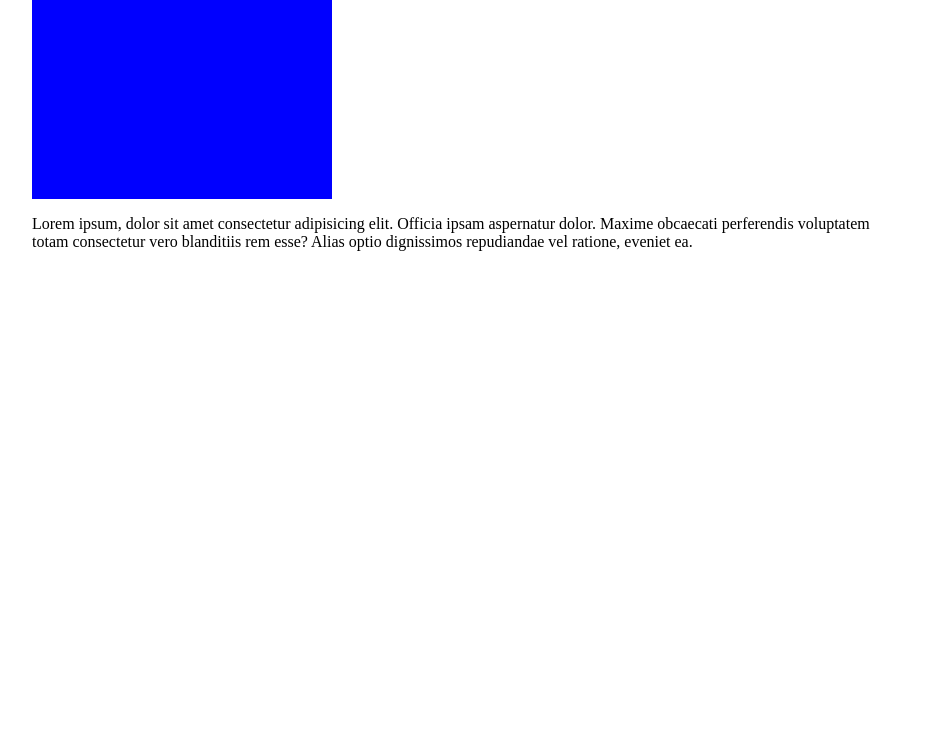
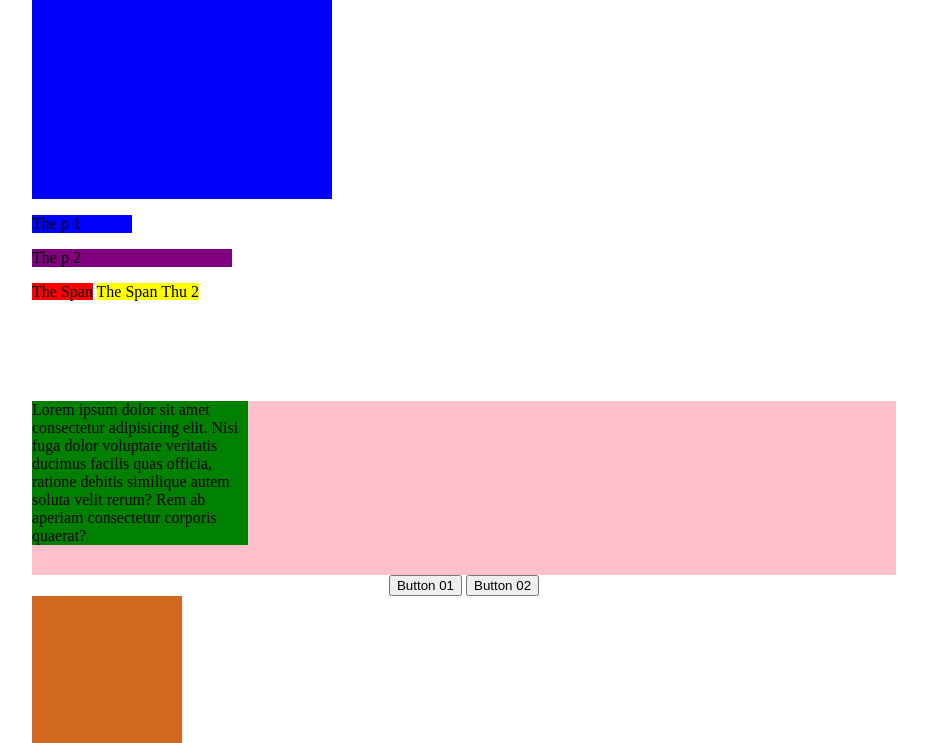
Before and after one commit to luctc-dev/FrontT02-092020, a PHP site: page /Buoi02/index.html in a window 1280 px wide. Shown: the part 489-1232 px from the top of the page, without its empty margins (176-1103 px from the left). Before the commit the page ends 740 px from the top, so only its background shows below. Run offline with PHP 8.4, Linux system fonts and the light colour scheme.

Commit message:
display block va inline block

```diff
--- a/Buoi02/index.html
+++ b/Buoi02/index.html
@@ -5,10 +5,6 @@
   <meta name="viewport" content="width=device-width, initial-scale=1.0">
   <title>Document</title>
   <link rel="stylesheet" href="style.css">
-
-
-
-
 </head>
 <body>
     <div class="container">
@@ -25,7 +21,42 @@
       <div class="parent-2">
 
       </div>
-      <p>Lorem ipsum, dolor sit amet consectetur adipisicing elit. Officia ipsam aspernatur dolor. Maxime obcaecati perferendis voluptatem totam consectetur vero blanditiis rem esse? Alias optio dignissimos repudiandae vel ratione, eveniet ea.</p>
+
+
+      <p style="background-color: blue; width: 100px;">The p 1</p>
+      <p style="background-color: purple; width: 200px;">The p 2</p>
+      <span style="background-color: red; width: 1000px;">The Span</span>
+      <span style="background-color: yellow;">The Span Thu 2</span>
+
+
+      <div class="columns-4">
+        <div class="item">Lorem ipsum dolor sit amet consectetur adipisicing elit. Nisi fuga dolor voluptate veritatis ducimus facilis quas officia, ratione debitis similique autem soluta velit rerum? Rem ab aperiam consectetur corporis quaerat?</div>
+        <!-- <div class="item">Lorem ipsum dolor sit amet consectetur adipisicing elit. Nisi fuga dolor voluptate veritatis ducimus facilis quas officia, ratione debitis similique autem soluta velit rerum? Rem ab aperiam consectetur corporis quaerat?</div>
+        <div class="item">Lorem ipsum dolor sit amet consectetur adipisicing elit. Nisi fuga dolor voluptate veritatis ducimus facilis quas officia, ratione debitis similique autem soluta velit rerum? Rem ab aperiam consectetur corporis quaerat?</div>
+        <div class="item">Lorem ipsum dolor sit amet consectetur adipisicing elit. Nisi fuga dolor voluptate veritatis ducimus facilis quas officia, ratione debitis similique autem soluta velit rerum? Rem ab aperiam consectetur corporis quaerat?</div> -->
+      </div>
+
+      <!-- A B C D -->
+
+      <div style="display: block; text-align: center;">
+        <button style="display: inline-block;">Button 01</button>
+        <button style="display: inline-block;">Button 02</button>
+      </div>
+
+
+      <div class="block-element">
+
+      </div>
+
+      <div class="columns-2">
+        <div class="images">
+          <img src="https://www.facebook.com/images/fb_icon_325x325.png" alt="">
+        </div>
+        <div class="content">
+          <p>Lorem ipsum dolor sit, amet consectetur adipisicing elit. Eligendi laboriosam rem, eaque officiis doloribus consequatur quod porro error illo at quisquam deleniti consectetur repellendus perferendis. Impedit in est molestiae aliquam?</p>
+        </div>
+      </div>
+
     </div>
 </body>
 </html>
--- a/Buoi02/style.css
+++ b/Buoi02/style.css
@@ -17,8 +17,43 @@
 
 
   position: fixed; -> fix cứng -> cố định -> so snahs sự khác nhau giữa absolute và fixed
+  Toán trục toạ độ Ox Oy
 
-  Toán trục toạ độ Ox Oy
+  So sánh Block Element và Inline Element ???
+
+  display:
+    block
+      - Mặc định có width bằng 100% so với thằng cha (Có thể điều chỉnh lại width cho nhỏ hơn bằng width: xxpx)
+      - Luôn luôn đứng 1 minh trên 1 hàng (Bất kể độ rộng là bao nhiêu)
+      -> Không thể ứng dụng block để chia cột
+
+    inline
+      - Mặc định width bằng nội dung của nó (Nội dung bao nhiêu width bấy nhiêu
+      - Có thể đứng chung hàng với những thằng inline khác
+      - Không thể điều chỉnh width, height, ...
+      -> Không thể ứng dụng inline để chia cột (Vì không sét width được)
+
+    inline-block
+       - Mặc định width bằng nội dung của nó (Nội dung bao nhiêu width bấy nhiêu) -> Giống inline
+       - Có thể đứng chung hàng với những thằng inline, inline-block khác -> Giống inline
+       - CÓ thể điều chỉnh width, height, ... -> Khác inline mà giống block
+       -> Có thể ứng dụng inline-block để chia cột (Sét được width, đứng chung hàng được)
+          -> Chia layout có 2 columns, mỗi column 50%
+
+
+    inline, inline-block mình coi nó như là một chữ cái
+    -> Triệt tiêu được một chữ cái -> font-size: 0
+
+    -> Nó là vị trí bất thường hay bình thường??
+    -> Nếu bất thường -> dùng position absolute và các kĩ thuật top, left, right, bottom, transform, .. để điều chỉnh vị trí
+
+    -> Nếu bình thường
+      -> Nó là display block hay là inline-block?????
+        -> Nếu nó là inline-block
+          -> Áp dụng các kĩ thuật điều chỉnh vị trí giành cho inline-block (text-align)
+
+        -> Nếu nó là block??
+          -> Áp dụng các kĩ thuật điều chỉnh vị trí giành cho block element (margin auto)
 */
 
 
@@ -47,3 +82,52 @@
   height: 200px;
   background-color: blue;
 }
+
+
+.columns-4 {
+  margin-top: 100px;
+  font-size: 0;
+  background-color: pink;
+}
+.columns-4 .item {
+  font-size: 16px;
+  margin-bottom: 30px;
+}
+.columns-4 .item:nth-child(even) {
+  background-color: red;
+  display: inline-block;
+  width: 25%;
+}
+.columns-4 .item:nth-child(odd) {
+  background-color: green;
+  display: inline-block;
+  width: 25%;
+}
+
+
+.block-element {
+  width: 150px;
+  height: 150px;
+  background-color: chocolate;
+}
+
+
+/*
+
+inline -> chuyển hết về inline-block
+inline-block
+  font-size
+  vertical-align
+  text-align
+
+absolute
+  top
+  left
+  right
+  bottom
+  transform translate
+
+block
+  margin auto
+
+*/
```
